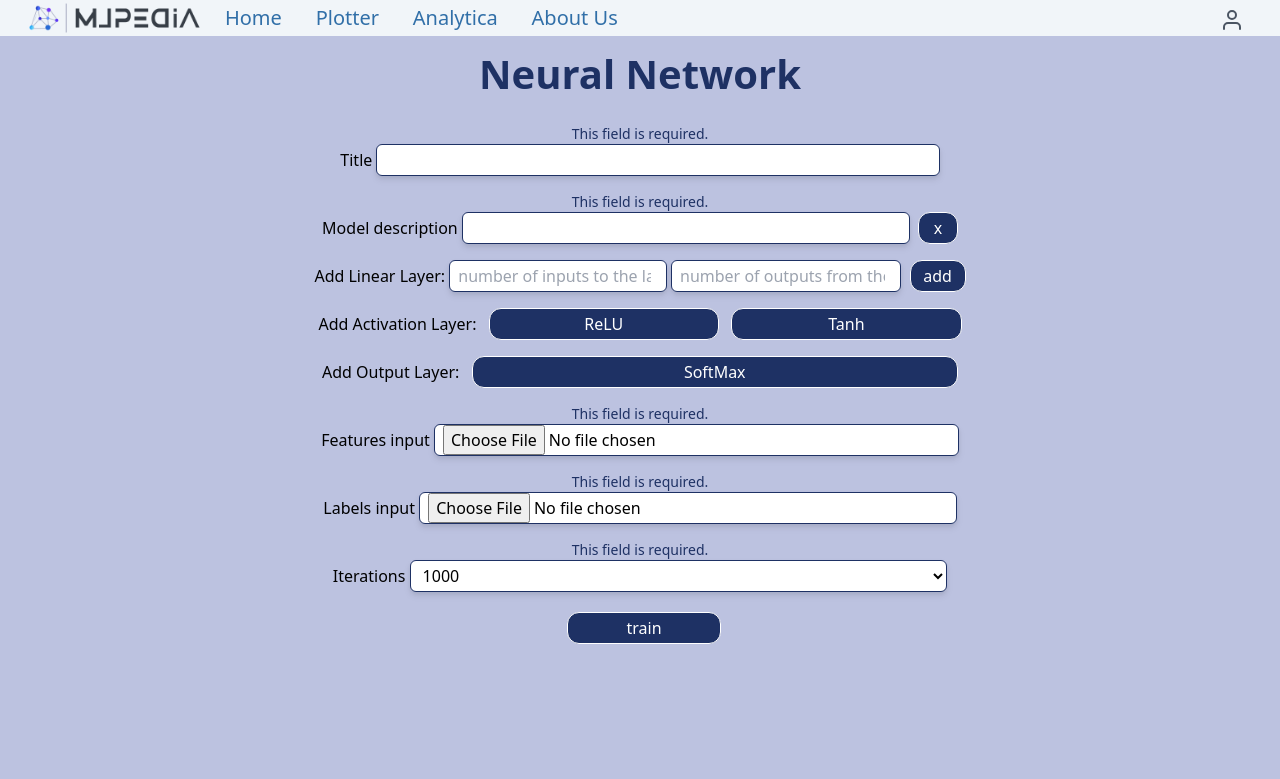
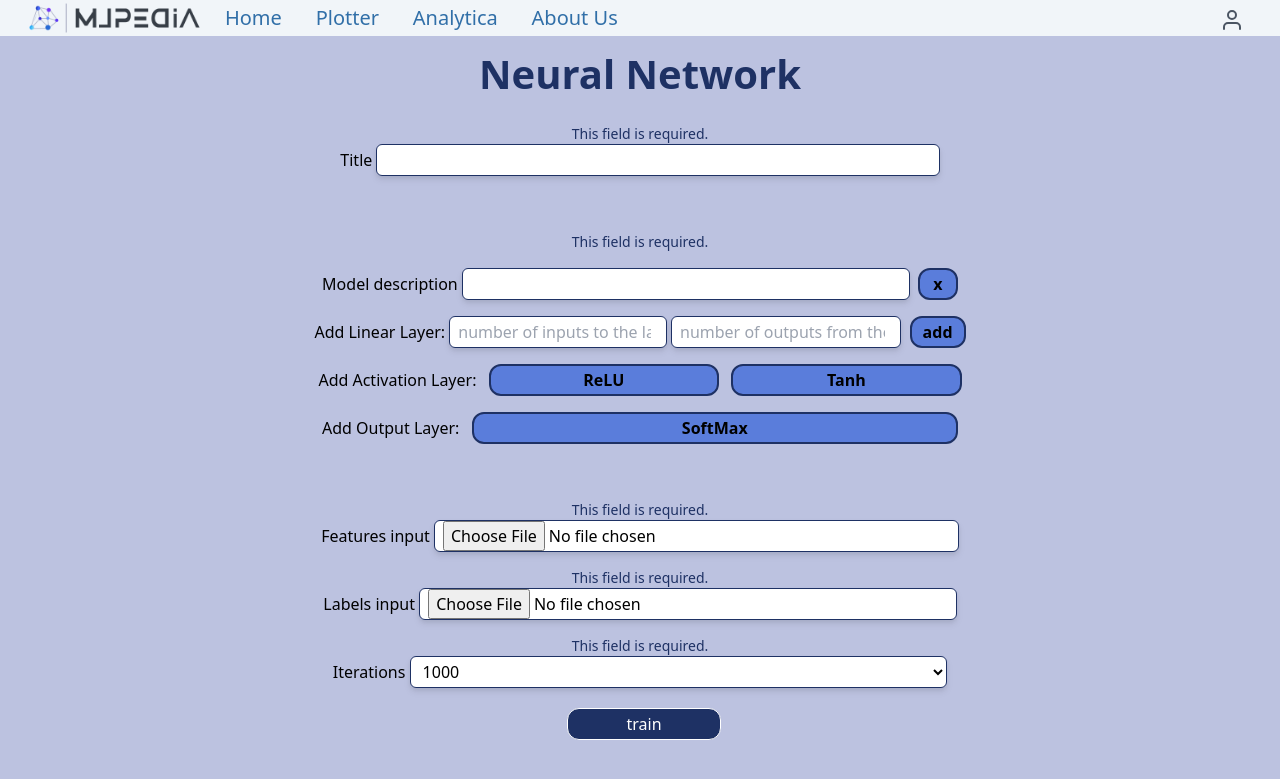
Before and after one commit to ArkadebMisra/MLPedia, a Django app: page /analytica/nn_create/ in a window 1280 px wide. Shown: the top 779 px of the page. Run offline with Django 4.2, Linux system fonts and the light colour scheme; a user stored in the database is signed in; some libraries are stand-ins or nearby versions.

Commit message:
neural_nets

```diff
--- a/analytica/templates/analytica/neural_nets/create_neural_net.html
+++ b/analytica/templates/analytica/neural_nets/create_neural_net.html
@@ -19,27 +19,27 @@
                 {{ form.title }}
             </p>
 
-            <p>
+            <p class=" absolute">
                 {{ form.model_description.errors }}
-                <p id="model_desc_view"></p>
+                <p id="model_desc_view" class="relative left-[35%]" ></p>
                 {{ form.model_description.label }}
-                {{ form.model_description }}<button type="button" onclick="remove_layer()" class="h-8 w-10  border border-white border-solid rounded-xl bg-[#1e3164] text-white text-center text-sm lg:text-base hover:bg-blue-900 hover:border-none mb-4 ml-2">x</button>
+                {{ form.model_description }}<button type="button" onclick="remove_layer()" class="h-8 w-10   border-2 border-[#1e3164] border-solid rounded-xl bg-[#5a7ddb] text-black text-center text-sm font-semibold lg:text-base hover:bg-blue-900 hover:border-none mb-4 ml-2">x</button>
                 <div>
                     Add Linear Layer:
                     <input type="number" id="layer_in" placeholder="number of inputs to the layer" >
                     <input type="number" id="layer_out" placeholder="number of outputs from the layer">
-                    <button type="button" onclick="add_linear_layer()" class="h-8 w-14  border border-white border-solid rounded-xl bg-[#1e3164] text-white text-center text-sm lg:text-base hover:bg-blue-900 hover:border-none mb-4 ml-1">add</button>
+                    <button type="button" onclick="add_linear_layer()" class="h-8 w-14   border-2 border-[#1e3164] border-solid rounded-xl bg-[#5a7ddb] text-black font-semibold text-center text-sm lg:text-base hover:bg-blue-900 hover:border-none mb-4 ml-1">add</button>
                 </div>
 
         <div>
             Add Activation Layer:
-            <button type="button" id="add_relu_btn" onclick="add_activation_layer('ReLU')" class="h-8 w-[18%]  border border-white border-solid rounded-xl bg-[#1e3164] text-white text-center text-sm lg:text-base hover:bg-blue-900 hover:border-none mb-4 ml-2">ReLU</button>
-            <button type="button" id="add_tanh_btn" onclick="add_activation_layer('Tanh')" class="h-8 w-[18%]  border border-white border-solid rounded-xl bg-[#1e3164] text-white text-center text-sm lg:text-base hover:bg-blue-900 hover:border-none mb-4 ml-2">Tanh</button>
+            <button type="button" id="add_relu_btn" onclick="add_activation_layer('ReLU')" class="h-8 w-[18%]   border-2 border-[#1e3164] border-solid rounded-xl bg-[#5a7ddb] text-black text-center text-sm font-semibold lg:text-base hover:bg-blue-900 hover:border-none mb-4 ml-2">ReLU</button>
+            <button type="button" id="add_tanh_btn" onclick="add_activation_layer('Tanh')" class="h-8 w-[18%]  border-2 border-[#1e3164] border-solid rounded-xl bg-[#5a7ddb] text-black text-center text-sm font-semibold lg:text-base hover:bg-blue-900 hover:border-none mb-4 ml-2">Tanh</button>
         </div>
 
         <div>
             Add Output Layer:
-            <button type="button" id="add_out_layer_btn" onclick="add_output_layer('SoftMax')" class="h-8 w-[38%]  border border-white border-solid rounded-xl bg-[#1e3164] text-white text-center text-sm lg:text-base hover:bg-blue-900 hover:border-none mb-4 ml-2">SoftMax</button>
+            <button type="button" id="add_out_layer_btn" onclick="add_output_layer('SoftMax')" class="h-8 w-[38%]   border-2 border-[#1e3164] border-solid rounded-xl bg-[#5a7ddb] text-black text-center text-sm font-semibold lg:text-base hover:bg-blue-900 hover:border-none mb-14 ml-2">SoftMax</button>
         </div>
 
     </p>
@@ -128,10 +128,10 @@
         e.classList.add("text-sm", "font-light", "text-[#1e3164]");
 
     }
-    title.classList.add("w-[44%]","h-8", "border-[#1e3164]", "border-solid", "border", "rounded-md", "drop-shadow-md","pl-2","hover:bg-[#abbef3]","hover:border-[#152347]","left-5","mb-4");
-    description.classList.add("w-[35%]","h-8", "border-[#1e3164]", "border-solid", "border", "rounded-md", "drop-shadow-md","pl-2","hover:bg-[#abbef3]","hover:border-[#152347]","left-5","mb-4");
+    title.classList.add("w-[44%]","h-8", "border-[#1e3164]", "border-solid", "border", "rounded-md", "drop-shadow-md","pl-2","hover:bg-[#abbef3]","hover:border-[#152347]","left-5","mb-14");
+    description.classList.add("w-[35%]","h-8", "border-[#1e3164]", "border-solid", "border", "rounded-md", "drop-shadow-md","pl-2","hover:bg-[#abbef3]","hover:border-[#152347]","left-5","mb-4","mt-4");
 
-    model_desc_view.classList.add("text-sm", "font-light", "text-[#1e3164]");
+    model_desc_view.classList.add("text-sm", "font-light", "text-[#1e3164]","overflow-auto","max-h-16","w-[37%]","bg-slate-100","rounded-md");
     l_in.classList.add("w-[17%]","h-8", "border-[#1e3164]", "border-solid", "border", "rounded-md", "drop-shadow-md","pl-2","hover:bg-[#abbef3]","hover:border-[#152347]","left-5","mb-4");
     l_out.classList.add("w-[18%]","h-8", "border-[#1e3164]", "border-solid", "border", "rounded-md", "drop-shadow-md","pl-2","hover:bg-[#abbef3]","hover:border-[#152347]","left-5","mb-4");
     features.classList.add("w-[41%]","h-8", "border-[#1e3164]", "border-solid", "border", "rounded-md", "drop-shadow-md","pl-2","hover:bg-[#abbef3]","hover:border-[#152347]","left-5","bg-white","mb-4");
--- a/analytica/templates/analytica/neural_nets/neural_net_detail.html
+++ b/analytica/templates/analytica/neural_nets/neural_net_detail.html
@@ -34,11 +34,11 @@
                 </h1>
             </div>
         </div>
-        <h1 class="text-[#1e3164] text-[25px] font-medium h-10">Model Description: {{ nn_model.model_description |linebreaks }}</h1>
+        <h1 class="text-[#1e3164] text-[25px] font-medium max-h-32">Model Description: {{ nn_model.model_description |linebreaks }}</h1>
         <div class="h-auto w-full flex justify-center">
 
             {% if nn_model.plot %}
-            <img src="{{ nn_model.plot.url }}" class="bg-slate-200 drop-shadow-[-10px_10px_5px_rgba(0,0,0,0.25)] rounded-3xl mx-10 mt-20 mb-10 " >
+            <img src="{{ nn_model.plot.url }}" class="bg-slate-200 drop-shadow-[-10px_10px_5px_rgba(0,0,0,0.25)] rounded-3xl mx-10 mt-10 mb-10 " >
             {% endif %}
         </div>
         <h1 class="text-[#1e3164] text-[20px] font-medium h-10 mx-10">Accuracy: {{ nn_model.model_accuracy | floatformat:3 }}</h1>
```
